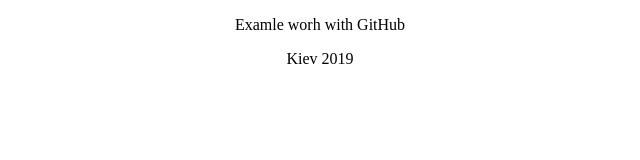
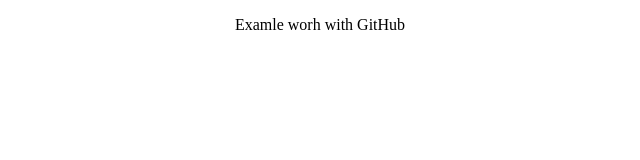
Before and after one commit to liliiadryfan/webdeveloper, a plain HTML site: page index.html in a window 1280 px wide. Shown: the full height of the page, 320-960 px from the left. Drawn offline with Linux system fonts and the light colour scheme.

Commit message:
Revert "Adde Kiew word"
This reverts commit 82597afe9dba6059b279322bc34f06ce91e34ea6.

```diff
--- a/index.html
+++ b/index.html
@@ -7,6 +7,5 @@
 
 <body>
 <p align="center"> Examle worh with GitHub</p>
-<p align="center"> Kiev 2019</p>
 </body>
 </html>
```
